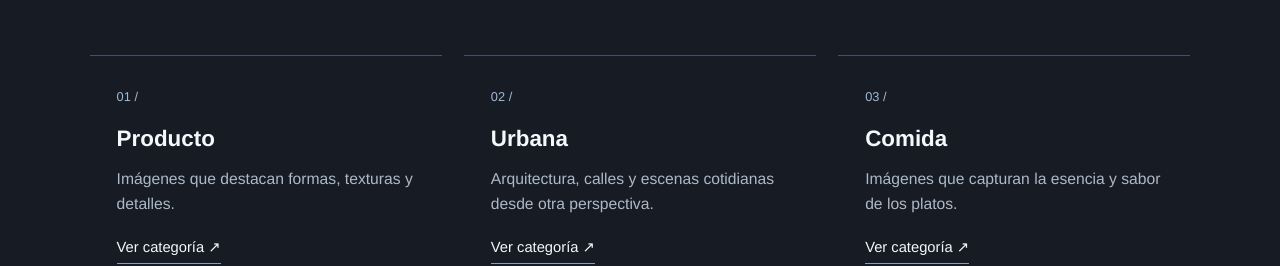
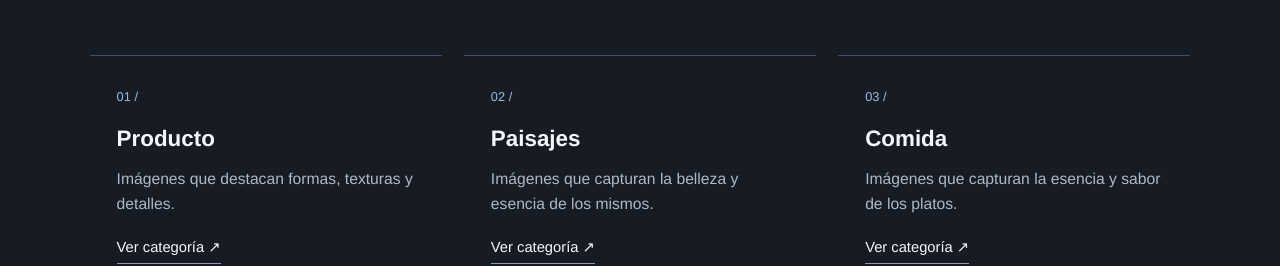
Before and after one commit to wilrrent/Sombra-Studio, a plain HTML site: page index.html in a window 1280 px wide. Shown: the part 4820-5086 px from the top of the page. Drawn offline with Linux system fonts and the light colour scheme.

Commit message:
Actualización de la página principal con nueva información y mejoras en el diseño.

```diff
--- a/index.html
+++ b/index.html
@@ -156,7 +156,7 @@
       </div>
       <div class="service-grid">
         <article class="service"><span>01 /</span><h3>Producto</h3><p>Imágenes que destacan formas, texturas y detalles.</p><a href="#portafolio" data-go-filter="producto">Ver categoría <span aria-hidden="true">↗</span></a></article>
-        <article class="service"><span>02 /</span><h3>Urbana</h3><p>Arquitectura, calles y escenas cotidianas desde otra perspectiva.</p><a href="#portafolio" data-go-filter="urbana">Ver categoría <span aria-hidden="true">↗</span></a></article>
+        <article class="service"><span>02 /</span><h3>Paisajes</h3><p>Imágenes que capturan la belleza y esencia de los mismos.</p><a href="#portafolio" data-go-filter="urbana">Ver categoría <span aria-hidden="true">↗</span></a></article>
         <article class="service"><span>03 /</span><h3>Comida</h3><p>Imágenes que capturan la esencia y sabor de los platos.</p><a href="#portafolio" data-go-filter="Comida">Ver categoría <span aria-hidden="true">↗</span></a></article>
         <article class="service"><span>04 /</span><h3>Packaging</h3><p>Imágenes que resaltan el diseño y la presentación de productos.</p><a href="#portafolio" data-go-filter="Packaging">Ver categoría <span aria-hidden="true">↗</span></a></article>
       </div>
```
